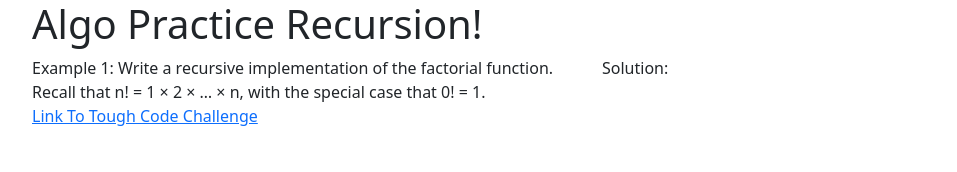
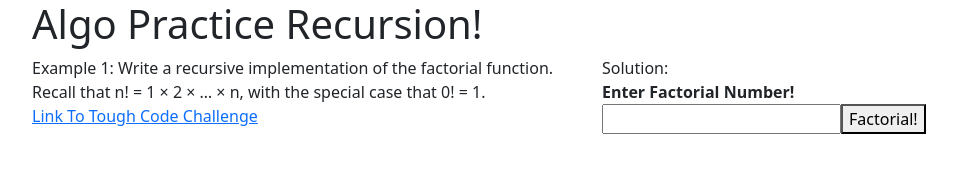
Before and after one commit to Ejguzman3988/020121-recursion-practice, a plain HTML site: page index.html in a window 1280 px wide. Shown: the whole page, without its empty margins (50-1007 px from the left). Drawn offline with nearby package versions, Linux system fonts and the light colour scheme.

Commit message:
Add Lecture index1.js

```diff
--- a/index.html
+++ b/index.html
@@ -31,6 +31,6 @@
 
     </div>
     <script src="https://cdn.jsdelivr.net/npm/bootstrap@5.0.1/dist/js/bootstrap.bundle.min.js" integrity="sha384-gtEjrD/SeCtmISkJkNUaaKMoLD0//ElJ19smozuHV6z3Iehds+3Ulb9Bn9Plx0x4" crossorigin="anonymous"></script>
-    <script src="index.js"></script>
+    <script src="index1.js"></script>
 </body>
 </html>
--- /dev/null
+++ b/index1.js
@@ -0,0 +1,38 @@
+// GET AND CREATE ELEMENTS
+let solution = document.getElementById('solution') // p tag in index.html
+let form = document.createElement("form")
+let label = document.createElement("label")
+let br = document.createElement('br')
+let input = document.createElement('input')
+let button = document.createElement('button')
+let h1 = document.createElement('h1')
+
+// SET SOME INNERTEXT AND ADD CUSTOM THINGS TO ELEMENTS
+button.innerText = "Factorial!"
+label.style.fontWeight = 'bold'
+label.innerText = "Enter Factorial Number!"
+
+// APPEND ELEMENTS TO APPROPRIATE
+form.append(label, br, input, button)
+solution.append(form, h1)
+
+
+// EventListeners
+form.addEventListener('submit', (e) => {
+    e.preventDefault()
+    h1.innerText = fractorial(parseInt(input.value))
+
+})
+
+
+
+function fractorial(n){
+    if(n< 3) return n || 1
+    return n * fractorial(n-1)
+}
+
+console.log([] == 0 )
+console.log([] == '0')
+console.log('0' === 0)
+console.log('4' + 2)
+console.log('4' * 2)
```
Also changed, not shown: 1 other file.
